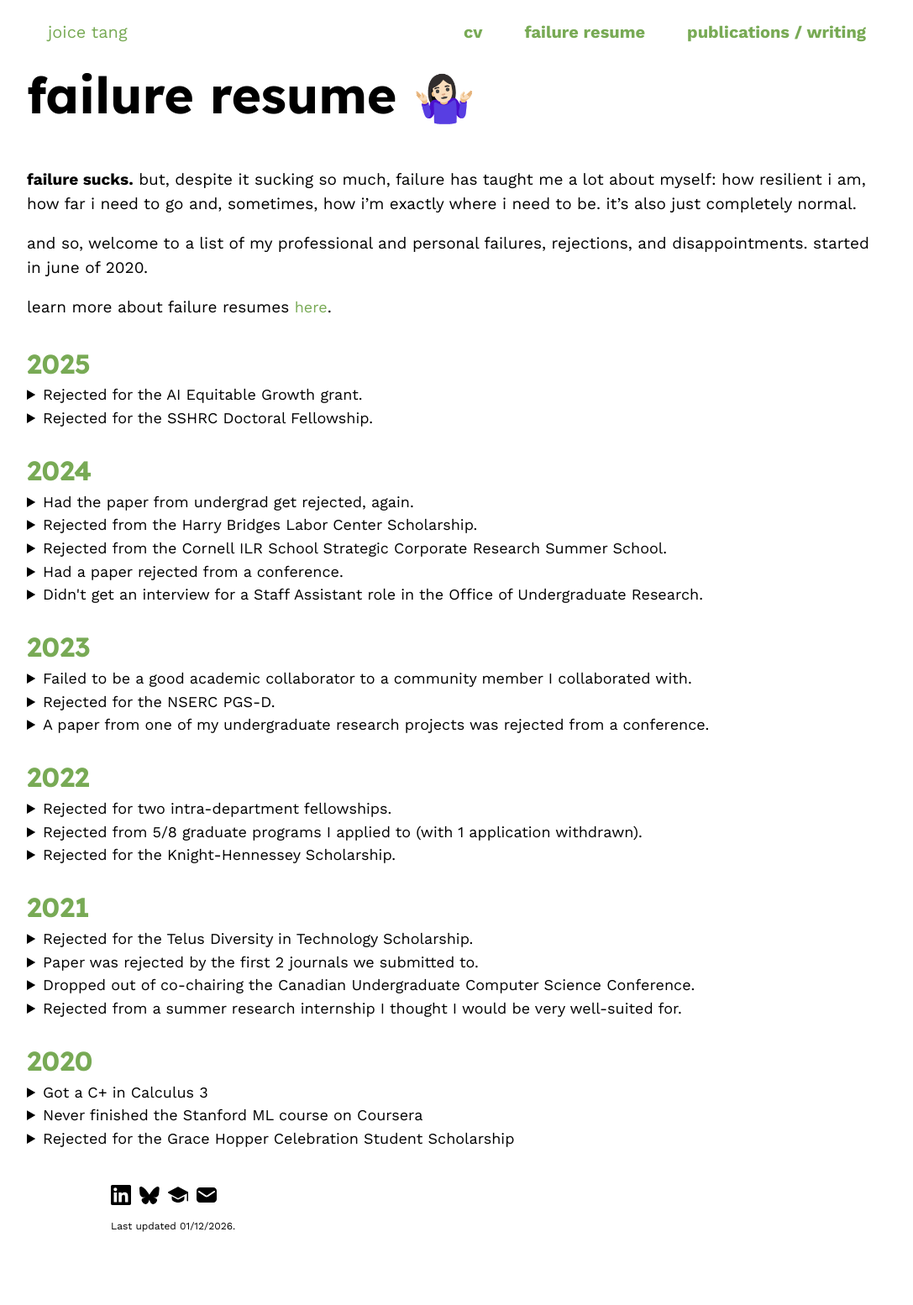
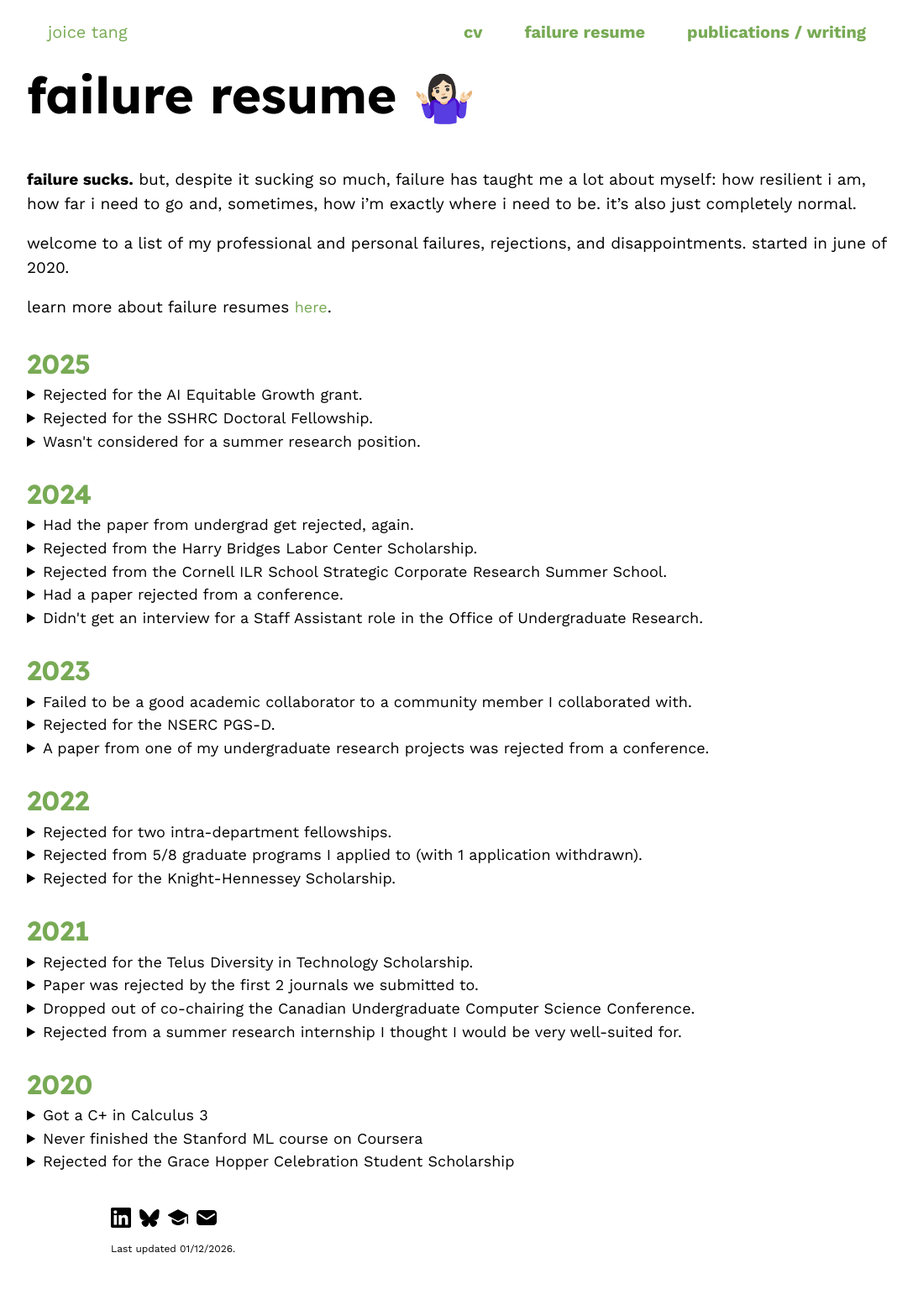
Before and after one commit to joitng/joitng.github.io, a Jekyll site: the page built from failure.md, in a window 1280 px wide. Shown: the whole page at 84% size, without its empty margins (96-1183 px from the left). Built offline with Jekyll 4.4.1, drawn with Linux system fonts in a browser that asks for light colours; before the commit the page ends 1526 px from its top, so only the background shows below that.

Commit message:
cv link edited to published gdoc

```diff
--- a/_includes/navigation.html
+++ b/_includes/navigation.html
@@ -5,7 +5,7 @@
     </div>
 
     <ul id="main-links">
-      <li><a class="main-links" target="_blank" href="https://docs.google.com/document/d/1iVTL6D3ijXXjMpolY7dEqQE1TxTIk8RY3w9ELjZK86I/edit?usp=sharing">cv</a></li>
+      <li><a class="main-links" target="_blank" href="https://docs.google.com/document/d/e/2PACX-1vTgONXGfRKWeQWe67VkkZOkAGZvK2vVhwbZXAZg1Lug2I42ZBrvBYxcLc7ZwWIH7YvaJZArIbXPTSIK/pub">cv</a></li>
       <li><a class="main-links" href="/failure">failure resume</a></li>
       <li><a class="main-links" href="/papers">publications / writing</a></li>
     </ul>
--- a/failure.md
+++ b/failure.md
@@ -7,7 +7,7 @@
 ## failure resume 🤷🏻‍♀️
 **failure sucks.** but, despite it sucking so much, failure has taught me a lot about myself: how resilient i am, how far i need to go and, sometimes, how i'm exactly where i need to be. it's also just completely normal.
 
-and so, welcome to a list of my professional and personal failures, rejections, and disappointments. started in june of 2020.
+welcome to a list of my professional and personal failures, rejections, and disappointments. started in june of 2020.
 
 learn more about failure resumes [here](https://www.mentalfloss.com/article/573154/failure-resume-benefits){:target="_blank"}.
 
@@ -22,6 +22,12 @@
     <summary>Rejected for the SSHRC Doctoral Fellowship.</summary>
     <p>
     This was quite disappointing for me since it was the last year I could apply for this fellowship. I'm glad I applied though; I started my application pretty last minute because I was trying to figure out a new research direction, and putting it together really helped outline something new for me. Over the course of the year, I applied to several more grants that really built on and improved my thinking for this fellowship application, and I couldn't have done it without doing this one first. TBH, I really recommend folks apply to fellowships and grants... At the very least, it can be really helpful for working through your thinking!
+    </p>
+</details>
+<details>
+    <summary>Wasn't considered for a summer research position.</summary>
+    <p>
+    I'm not sure if this really counts as a failure (I don't even know if anyone ever read what I sent in), but I think one of the best things about failure resumes is having a log of everything I've tried out for that might be a bit invisible / easy to forget otherwise. This one's a snapshot of the times... The grant got cancelled right after I sent in my application :(
     </p>
 </details>
 
```
